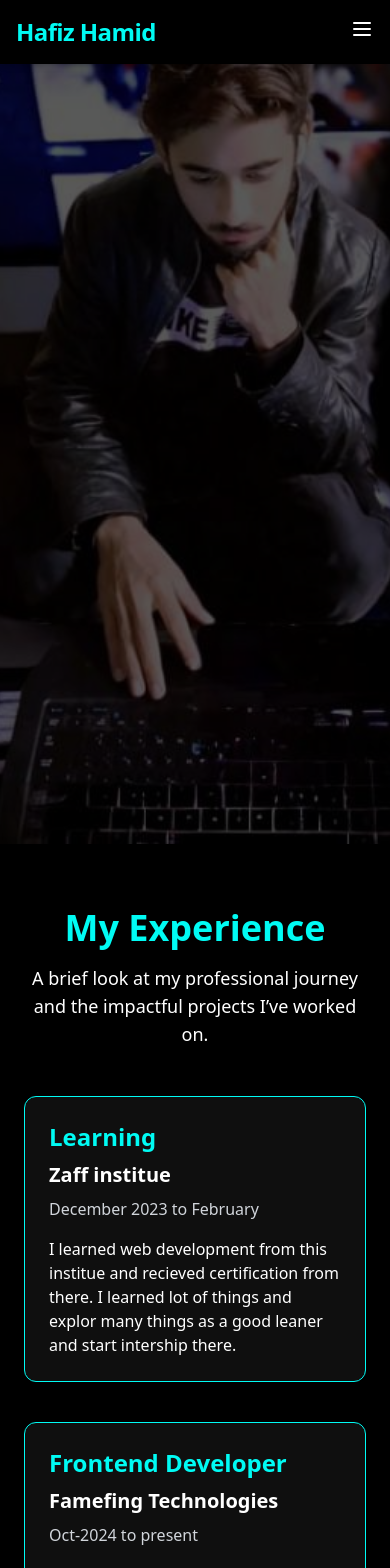
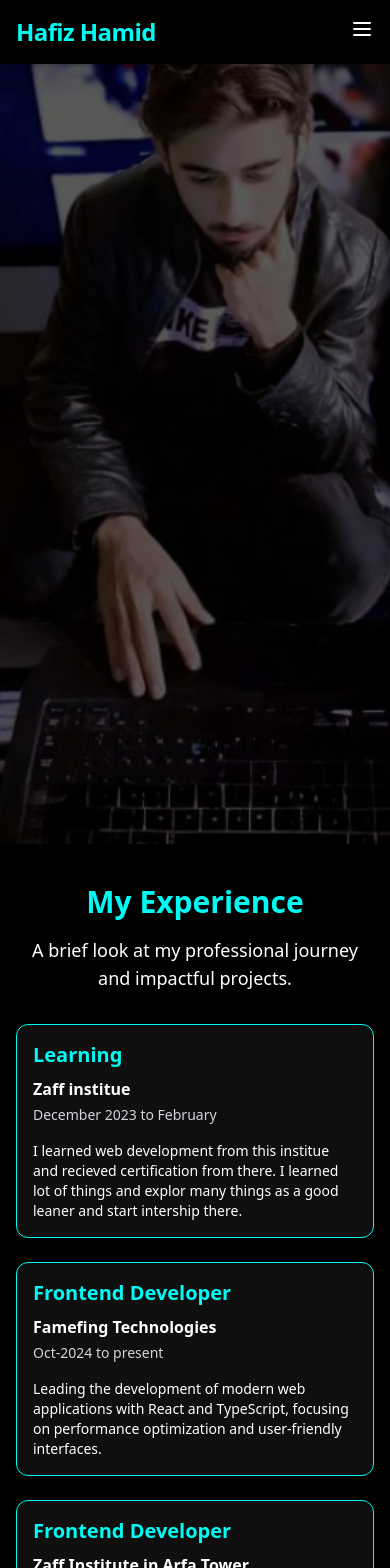
Before and after one commit to Hamid2312/actuallportfolio, a React (Create React App) app: page / in a window 390 px wide. Shown: the top 1568 px of the page. Built offline with nearby package versions, Linux system fonts and the light colour scheme.

Commit message:
Updated files and improved responsiveness

```diff
--- a/src/components/MyExperience.jsx
+++ b/src/components/MyExperience.jsx
@@ -62,31 +62,30 @@ const MyExperience = () => {
   return (
     <div
     id="my-experience-section"
-      className="bg-black min-h-screen py-16 flex flex-col justify-center items-center"
+    className="bg-black min-h-screen py-10 flex flex-col justify-center items-center"
     ref={ref}
   >
-      <div className="container mx-auto px-6 sm:px-8">
-        <div className="text-center mb-12">
+    <div className="container mx-auto px-4 sm:px-8">
+      <div className="text-center mb-8">
         <motion.h1
-            className="text-[#00FBF4] text-4xl sm:text-5xl font-bold mb-4 hover:text-white hover:shadow-lg hover:shadow-[#00FBF4] transition duration-300"
-            initial={{ opacity: 0, y: -50 }}
-            animate={{ opacity: inView ? 1 : 0, y: inView ? 0 : -50 }}
+          className="text-[#00FBF4] text-3xl sm:text-5xl font-bold mb-4 hover:text-white"
+          initial={{ opacity: 0, y: -30 }}
+          animate={{ opacity: inView ? 1 : 0, y: inView ? 0 : -30 }}
           transition={{ duration: 1 }}
         >
           My Experience
         </motion.h1>
         <motion.p
-            className="text-lg sm:text-xl text-white font-light mb-8"
-            initial={{ opacity: 0, y: 50 }}
-            animate={{ opacity: inView ? 1 : 0, y: inView ? 0 : 50 }}
+          className="text-lg sm:text-xl text-white font-light"
+          initial={{ opacity: 0, y: 30 }}
+          animate={{ opacity: inView ? 1 : 0, y: inView ? 0 : 30 }}
           transition={{ duration: 1, delay: 0.5 }}
         >
-            A brief look at my professional journey and the impactful projects I’ve worked on.
+          A brief look at my professional journey and impactful projects.
         </motion.p>
       </div>
-
       <motion.div
-          className="grid grid-cols-1 md:grid-cols-2 gap-10"
+        className="grid grid-cols-1 sm:grid-cols-2 gap-6"
         variants={containerVariants}
         initial="hidden"
         animate={inView ? "show" : "hidden"}
@@ -94,23 +93,19 @@ const MyExperience = () => {
         {experiences.map((experience, index) => (
           <motion.div
             key={index}
-              className={`bg-[#0f0f0f] p-6 rounded-xl shadow-lg border border-[#00FBF4] transition-all duration-300 hover:scale-105 hover:shadow-[0_10px_30px_rgba(0,251,244,0.6)] ${
-                index === 3 ? "mx-auto" : ""
-              }`}
+            className="bg-[#0f0f0f] p-4 sm:p-6 rounded-xl shadow-lg border border-[#00FBF4] hover:scale-105"
             variants={itemVariants}
           >
-              <motion.h3
-                className="text-2xl text-[#00FBF4] font-bold mb-2"
-                whileHover={{ scale: 1.1 }}
-                transition={{ type: "spring", stiffness: 400, damping: 10 }}
-              >
+            <motion.h3 className="text-xl sm:text-2xl text-[#00FBF4] font-bold mb-2">
               {experience.title}
             </motion.h3>
-              <p className="text-xl text-white font-semibold mb-2">
+            <p className="text-base sm:text-lg text-white font-semibold mb-1">
               {experience.company}
             </p>
-              <p className="text-md text-gray-300 mb-4">{experience.duration}</p>
-              <p className="text-md text-white font-light">
+            <p className="text-sm sm:text-md text-gray-300 mb-4">
+              {experience.duration}
+            </p>
+            <p className="text-sm sm:text-md text-white font-light">
               {experience.description}
             </p>
           </motion.div>
@@ -118,6 +113,7 @@ const MyExperience = () => {
       </motion.div>
     </div>
   </div>
+
   );
 };
 
```
Lines whose indentation alone changed are shown as unchanged.
